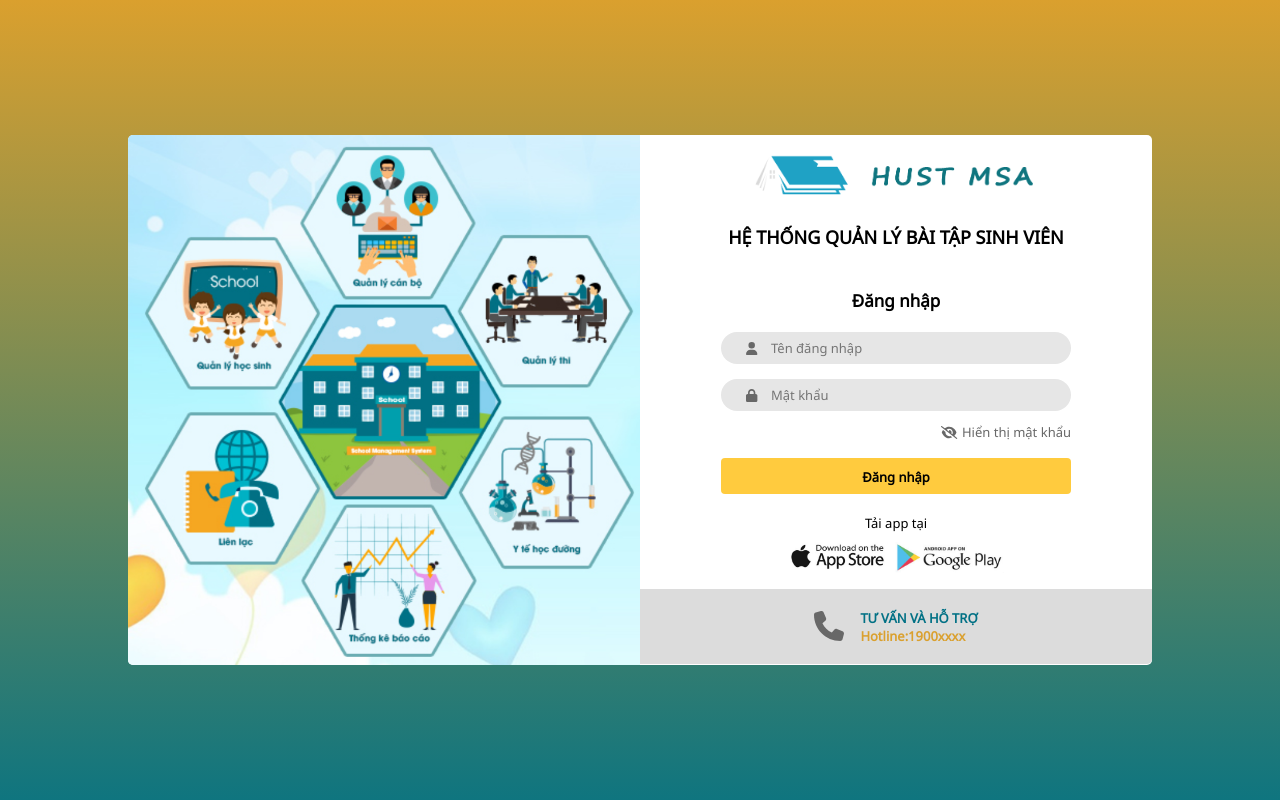
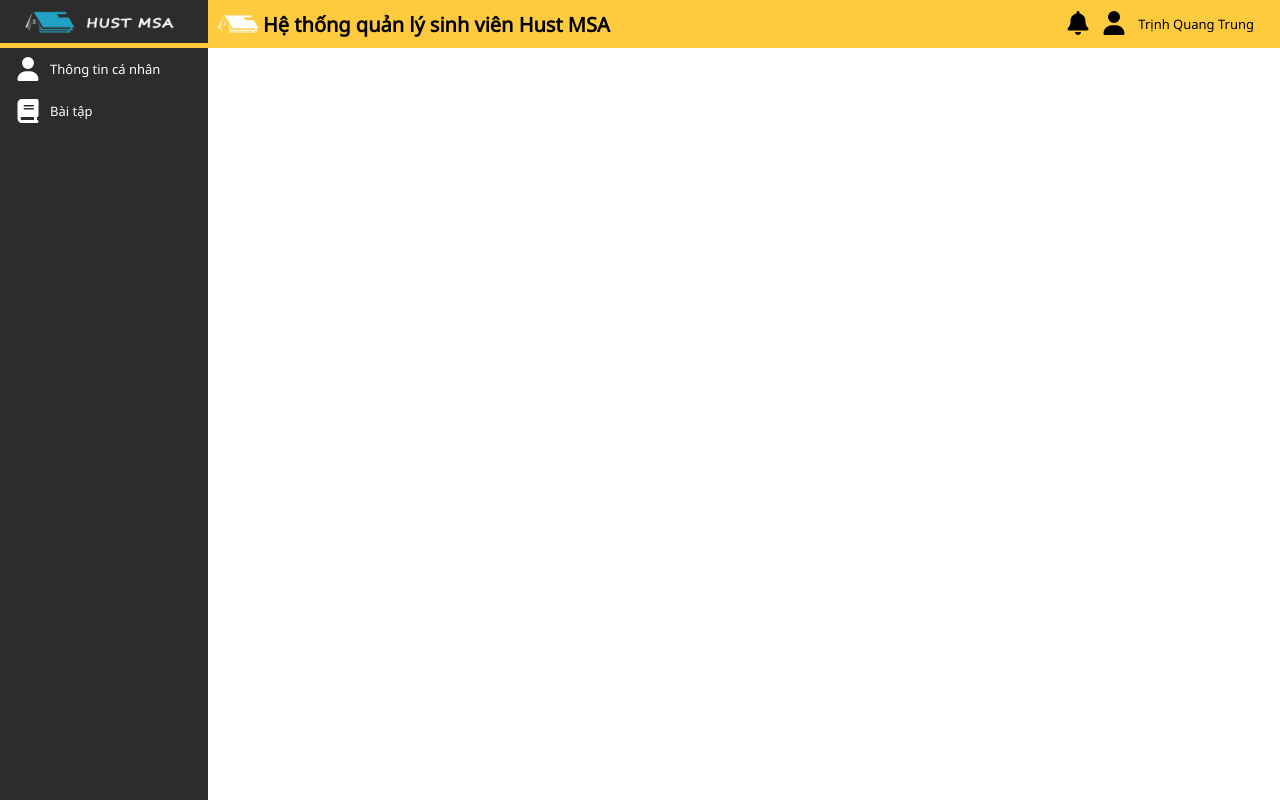
Before and after one commit to hage10/HUST_MSA, a Vue app: page /#/student in a window 1280 px wide. Built offline with nearby package versions, Linux system fonts and the light colour scheme.

Commit message:
add route navigation + role

```diff
--- a/src/App.vue
+++ b/src/App.vue
@@ -1,16 +1,16 @@
 <template>
   <!-- <the-container/> -->
-  <TheLogin></TheLogin>
+  <router-view></router-view>
 </template>
 
 <script>
 // import TheContainer from './components/layout/TheContainer.vue'
-import TheLogin from './components/layout/TheLogin.vue';
+// import TheLogin from './components/layout/TheLogin.vue';
 export default {
   name: 'App',
   components: {
     // TheContainer,
-    TheLogin
+    // TheLogin
   },
 }
 </script>
@@ -19,6 +19,12 @@
 * {
   font-family: "GoogleSans-Regular";
   font-size: 13px;
+
+}
+a:-webkit-any-link {
+    color: -webkit-link;
+    cursor: pointer;
+    text-decoration: none;
 }
 .icon-24{
   height: 24px;
--- a/src/components/layout/TheLogin.vue
+++ b/src/components/layout/TheLogin.vue
@@ -13,6 +13,7 @@
               class="input-login"
               type="text"
               placeholder="Tên đăng nhập"
+              v-model="username"
             />
           </div>
           <div class="form-group">
@@ -23,6 +24,7 @@
               name=""
               id="password"
               placeholder="Mật khẩu"
+              v-model="pass"
             />
           </div>
           <div class="show-pass">
@@ -36,12 +38,13 @@
               <p>Hiển thị mật khẩu</p>
             </label>
           </div>
-          <div class="btn-login">
+          <router-link :to="role" class="btn-login">
             <Button
               buttonText="Đăng nhập"
               buttonClass="button-primary btn-350"
+              @click="btnLogin"
             />
-          </div>
+          </router-link>
         </div>
         <div class="download-app">
           <p>Tải app tại</p>
@@ -73,6 +76,9 @@
   data() {
     return {
       visibility: "password",
+      role:'',
+      username:'',
+      pass:''
     };
   },
 
@@ -83,7 +89,19 @@
     hidePass() {
       this.visibility = "password";
     },
+    btnLogin(){
+    if (this.username == "student" && this.pass== "student") {
+      this.role="/student"
+    }
+    if (this.username == "teacher" && this.pass== "teacher") {
+      this.role="/teacher"
+    }
+    if (this.username == "admin" && this.pass== "admin") {
+      this.role="/admin"
+    }
+    }
   },
+
 };
 </script>
 <style>
@@ -96,7 +114,6 @@
   font-family: GoogleSans-Regular;
   font-size: 13px;
 }
-
 .background {
   display: flex;
   flex-direction: row;
--- a/src/components/layout/TheMenuContainer.vue
+++ b/src/components/layout/TheMenuContainer.vue
@@ -8,7 +8,8 @@
         </div>
         <div class="menu-list">
             <div class="tooltip">
-                <router-link to="/infostudent" class="tooltip-content ">
+                <router-link to="/detail" class="tooltip-content ">
+
                     <div class="icon-tooltip dashboard-icon">
                         <font-awesome-icon class="icon-24" icon="user"/>
                     </div>
@@ -91,7 +92,7 @@
 
 }
 
-.router-link-active {
+.tooltip .router-link-active {
 background-color: #58595d;
 border-left: 8px solid #ffcb3e;
 box-sizing: border-box;
--- a/src/main.js
+++ b/src/main.js
@@ -1,8 +1,11 @@
 import { createApp } from 'vue'
 import App from './App.vue'
-import { createRouter, createWebHistory } from 'vue-router'
-import StudentDetail from './view/student/StudentDetail'
-import TheAssignment from './view/student/TheAssignment'
+// import { createRouter, createWebHistory } from 'vue-router'
+// import StudentDetail from './view/student/StudentDetail'
+// import TheContainer from '././components/layout/TheContainer'
+// import TheAssignment from './view/student/TheAssignment'
+// import TheLogin from './components/layout/TheLogin'
+import router from './router'
 import { library } from '@fortawesome/fontawesome-svg-core'
 import { FontAwesomeIcon } from '@fortawesome/vue-fontawesome'
 import { fas } from '@fortawesome/free-solid-svg-icons'
@@ -11,16 +14,20 @@
 import mitt from "mitt";
 const emitter = mitt();
 
-const msarouters = [
-    { path: '/infostudent', component: StudentDetail},
-    { path: '/assignment' , component: TheAssignment},
-]
-// app.component("ThePopup", Popup);
+// const msarouters = [
+//     { path: '/home', component: TheLogin},
+//     { path: '/home /student', component: TheContainer},
+//     // { path: '/teacher', component: TheLogin},
 
-const router = createRouter({
-    history: createWebHistory(),
-    routes: msarouters,
-})
+//     { path: '/infostudent', component: StudentDetail},
+//     { path: '/assignment' , component: TheAssignment},
+// ]
+// // app.component("ThePopup", Popup);
+
+// const router = createRouter({
+//     history: createWebHistory(),
+//     routes: msarouters,
+// })
 
 library.add(fas, fab, far)
 const app = createApp(App);
--- /dev/null
+++ b/src/router.js
@@ -0,0 +1,31 @@
+import { createRouter, createWebHashHistory } from "vue-router"
+import Login from './components/layout/TheLogin'
+import TheContainer from '././components/layout/TheContainer'
+import TheAssignment from './view/student/TheAssignment'
+import StudentDetail from './view/student/StudentDetail'
+
+const routes = [
+    {
+        path: "/",
+        component: Login
+    },
+    {
+        path: "/student",
+        component: TheContainer,
+        children:[
+            {
+                path: '/detail',
+                component: StudentDetail
+              },
+              {
+                path: '/assignment',
+                component: TheAssignment
+              },
+        ]
+    },
+];
+const router = createRouter({
+    history: createWebHashHistory(process.env.BASE_URL),
+    routes,
+})
+export default router
```
Also changed, not shown: 1 other file (tests, documents, lock files or other folders).
